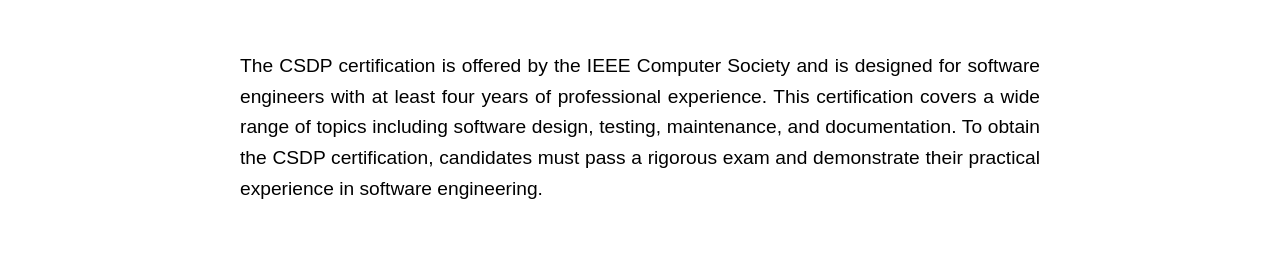
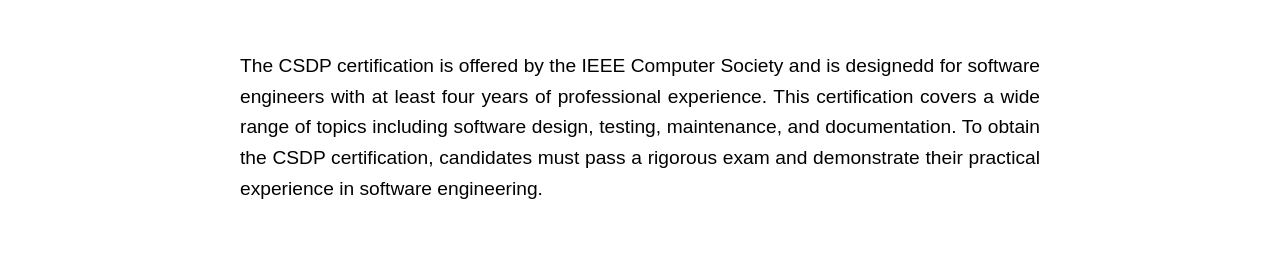
Before and after one commit to WasifKh123/DevopsA1, a plain HTML site: page certifications.html in a window 1280 px wide. Shown: the part 224-479 px from the top of the page. Drawn offline with Linux system fonts and the light colour scheme.

Commit message:
updated certifactions

```diff
--- a/certifications.html
+++ b/certifications.html
@@ -88,7 +88,7 @@
     <main>
         <div class="education">
             <h2>Certified Software Development Professional (CSDP)</h2>
-            <p>The CSDP certification is offered by the IEEE Computer Society and is designed for software engineers with at least four years of professional experience. This certification covers a wide range of topics including software design, testing, maintenance, and documentation. To obtain the CSDP certification, candidates must pass a rigorous exam and demonstrate their practical experience in software engineering.</p>
+            <p>The CSDP certification is offered by the IEEE Computer Society and is designedd for software engineers with at least four years of professional experience. This certification covers a wide range of topics including software design, testing, maintenance, and documentation. To obtain the CSDP certification, candidates must pass a rigorous exam and demonstrate their practical experience in software engineering.</p>
             <br>
             <br>
 
```
